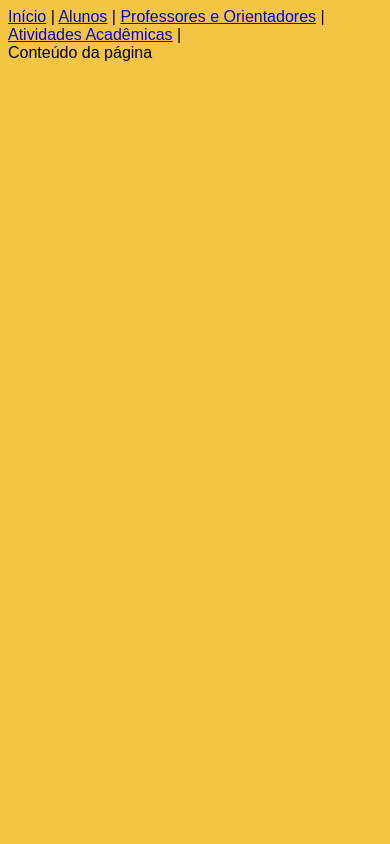
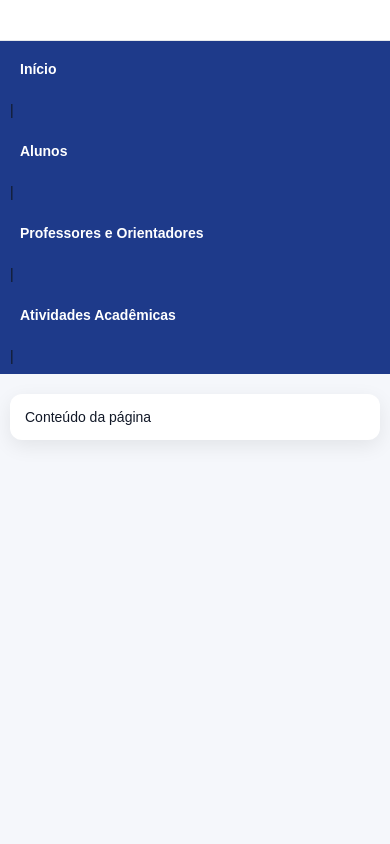
Before and after one commit to yuri-neres/Desafio-6-Acompanhar-Atividades-e-Disciplinas-INSTITUTO-BEMMAKER, a Django app: page / in a window 390 px wide. Run offline with Django 5.2, Linux system fonts and the light colour scheme.

Commit message:
ajustes no style.css

```diff
--- a/core/static/css/style.css
+++ b/core/static/css/style.css
@@ -1,8 +1,115 @@
-body {
-    background-color: #F4C542;
-    font-family: Arial, sans-serif;
+.header-logo {
+    background: #ffffff;
+    text-align: center;
+    padding: 20px 10px;
+    border-bottom: 1px solid #e5e7eb;
 }
 
-h1 {
+.header-logo h1 {
+    margin: 0;
+    font-size: 22px;
     color: #1E3A8A;
+    font-weight: bold;
 }
+
+:root {
+    --primary: #1E3A8A;
+    --secondary: #F4C542;
+    --background: #f5f7fb;
+    --text: #111827;
+    --white: #ffffff;
+}
+
+/* RESET BÁSICO */
+* {
+    margin: 0;
+    padding: 0;
+    box-sizing: border-box;
+}
+
+body {
+    font-family: Arial, sans-serif;
+    background: var(--background);
+    color: var(--text);
+    min-height: 100vh;
+}
+
+/* NAVBAR */
+nav {
+    background: var(--primary);
+    padding: 15px 30px;
+    display: flex;
+    gap: 15px;
+    align-items: center;
+    justify-content: space-between;
+    flex-wrap: wrap; /* RESPONSIVO */
+}
+
+nav a {
+    color: var(--white);
+    text-decoration: none;
+    font-weight: bold;
+    padding: 8px 12px;
+    border-radius: 6px;
+    transition: 0.3s;
+}
+
+nav a:hover {
+    background: var(--secondary);
+    color: var(--primary);
+}
+
+/* CONTAINER PRINCIPAL */
+div {
+    max-width: 1100px;
+    margin: 40px auto;
+    background: var(--white);
+    padding: 25px;
+    border-radius: 12px;
+    box-shadow: 0 6px 20px rgba(0,0,0,0.08);
+}
+
+/* MENSAGENS */
+div > div {
+    margin-bottom: 10px;
+    padding: 10px;
+    border-radius: 6px;
+    background: #e0f2fe;
+    color: #075985;
+    font-weight: bold;
+}
+
+/* 📱 RESPONSIVO (CELULAR) */
+@media (max-width: 768px) {
+
+    nav {
+        flex-direction: column;
+        align-items: flex-start;
+    }
+
+    nav a {
+        width: 100%;
+    }
+
+    div {
+        margin: 20px 10px;
+        padding: 15px;
+    }
+}
+
+/* 📱 TELAS MUITO PEQUENAS */
+@media (max-width: 480px) {
+
+    nav {
+        padding: 10px;
+    }
+
+    nav a {
+        font-size: 14px;
+        padding: 10px;
+    }
+
+    body {
+        font-size: 14px;
+    }
+}
--- a/core/templates/core/base.html
+++ b/core/templates/core/base.html
@@ -4,6 +4,7 @@
 <head>
     <meta charset="UTF-8">
     <meta name="viewport" content="width=device-width, initial-scale=1.0">
+    <header class="header-logo"></header>
     <title>{% block title %}Instituto Bemmaker{% endblock %}</title>
 
     <!-- Link para o arquivo CSS externo -->
```
